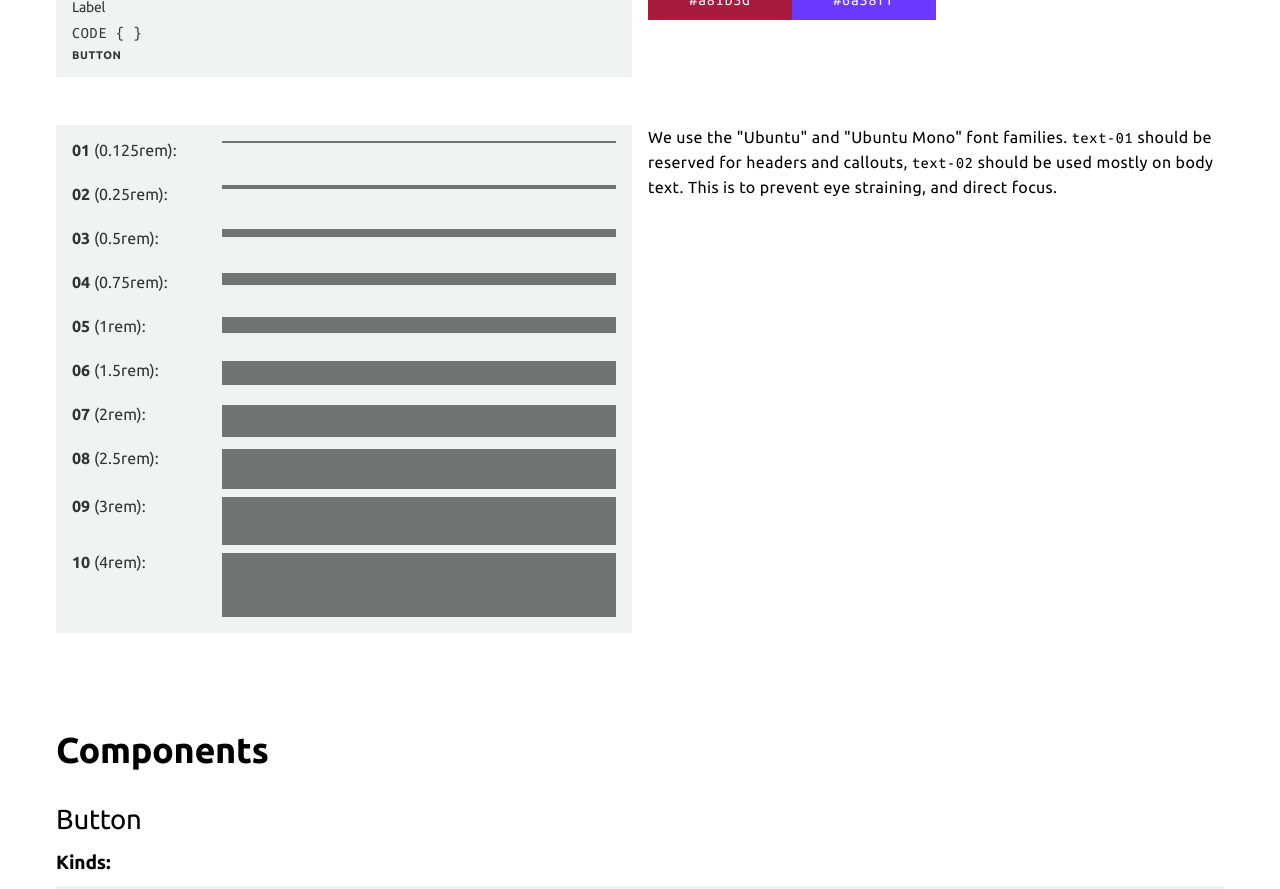
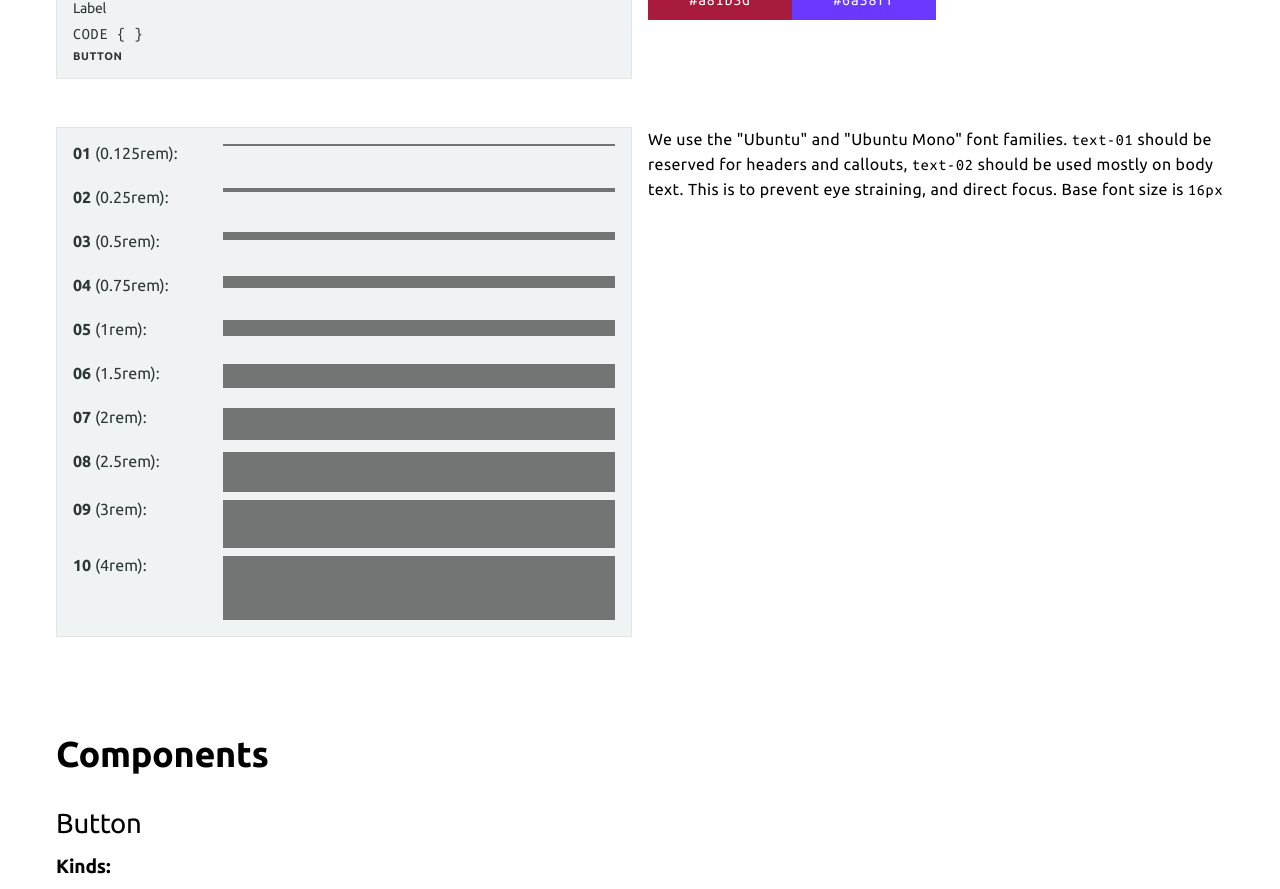
Before and after one commit to ryfylke-react-as/design, a React (Create React App) app: page / in a window 1280 px wide. Shown: the part 440-1329 px from the top of the page. Built offline with nearby package versions, Linux system fonts and the light colour scheme.

Commit message:
chore: Update to borders on components

```diff
--- a/src/App.tsx
+++ b/src/App.tsx
@@ -75,7 +75,11 @@ function App() {
                 text-02
               </Text>{" "}
               should be used mostly on body text. This is to
-              prevent eye straining, and direct focus.
+              prevent eye straining, and direct focus. Base font
+              size is{" "}
+              <Text kind="code" as="span">
+                16px
+              </Text>
             </Text>
           </div>
         </EquallySpaced>
--- a/src/components/Button.tsx
+++ b/src/components/Button.tsx
@@ -87,22 +87,25 @@ export const StyledButton = styled.button<StyledProps>`
   align-items: center;
   height: ${(props) => SIZE_TO_HEIGHT[props.size]};
   gap: ${(props) => SIZE_TO_GAP[props.size]};
-  border-bottom: 1px solid var(--c-ui-04);
+  box-shadow: 0px 1px 0px 0px var(--c-ui-04);
   ${(props) =>
     props.kind === "ghost" &&
     `
-    border-bottom-color:transparent;
+    box-shadow:none;
   `}
   ${applyFocusStyles}
+  &:focus {
+    box-shadow: none !important;
+  }
   &:hover {
     transition: background 0.1s var(--ease-01);
     background: var(--c-ui-04);
     color: var(--c-text-04);
-    border-bottom: 1px solid var(--c-ui-05);
+    box-shadow: 0px 1px 0px 0px var(--c-ui-05);
     ${(props) =>
       props.kind === "ghost" &&
       `
-    border-bottom-color:transparent;
+    box-shadow:none;
   `}
   }
   &:active {
--- a/src/components/Select.tsx
+++ b/src/components/Select.tsx
@@ -301,6 +301,7 @@ const SelectButton = styled.button<SelectButtonProps>`
   align-items: center;
   justify-content: space-between;
   border: none;
+  box-shadow: 0px 0px 0px 1px var(--c-ui-02);
   background: ${(props) =>
     props.inverted ? "var(--c-ui-bg)" : "var(--c-ui-01)"};
   padding: var(--s-03) var(--s-05);
--- a/src/demo.styles.ts
+++ b/src/demo.styles.ts
@@ -8,6 +8,7 @@ export const ComponentBox = styled.div`
   flex-wrap: wrap;
   background: var(--c-ui-01);
   margin-bottom: var(--s-05);
+  border: 1px solid var(--c-ui-02);
 `;
 
 export const ColorGrid = styled.div`
```
